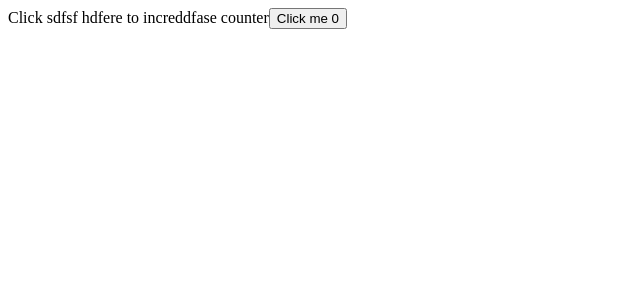
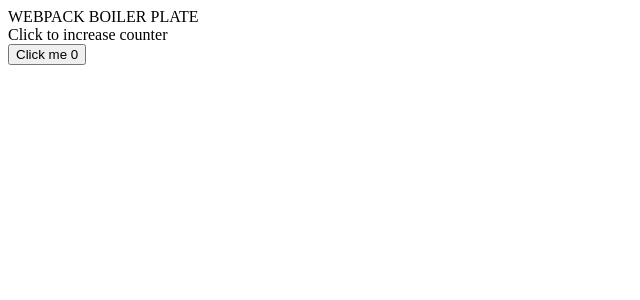
Before and after one commit to iamsumanp/webpack-init, a React app: page / in a window 1280 px wide. Shown: the top 300 px of the page, without its empty margins (0-640 px from the left). Built offline with nearby package versions, Linux system fonts and the light colour scheme.

Commit message:
add hot reload , wrap basic setup webpack project

```diff
--- a/package.json
+++ b/package.json
@@ -4,7 +4,7 @@
   "description": "",
   "main": "index.js",
   "scripts": {
-    "start": "webpack serve --config webpack/webpack.config.js --open ",
+    "start": "webpack serve --config webpack/webpack.config.js --open --hot",
     "test": "echo \"Error: no test specified\" && exit 1",
     "lint": "eslint \"./src/**/*.{js,jsx,ts,tsx,json}\"",
     "prepare": "husky install && chmod ug+x .husky/*"
@@ -18,6 +18,7 @@
     "@babel/preset-env": "^7.23.5",
     "@babel/preset-react": "^7.23.3",
     "@babel/preset-typescript": "^7.23.3",
+    "@pmmmwh/react-refresh-webpack-plugin": "^0.5.11",
     "@types/react": "^18.2.43",
     "@types/react-dom": "^18.2.17",
     "@typescript-eslint/eslint-plugin": "^6.14.0",
@@ -37,6 +38,7 @@
     "prettier": "^3.1.1",
     "react": "^18.2.0",
     "react-dom": "^18.2.0",
+    "react-refresh": "^0.14.0",
     "style-loader": "^3.3.3",
     "typescript": "^5.3.3",
     "webpack": "^5.89.0",
--- a/src/App.tsx
+++ b/src/App.tsx
@@ -1,15 +1,12 @@
-import React, { useEffect, useState } from 'react';
+import React from 'react';
 import './styles.css';
+import Test from './Test';
 
 function App() {
-  const [count, setCount] = useState<number>(0);
-
-  // useEffect(() => {}, []);
-
   return (
     <div>
-      <span>Click sdfsf hdfere to increddfase counter</span>
-      <button onClick={() => setCount(count + 1)}>Click me {count}</button>
+      <span>WEBPACK BOILER PLATE</span>
+      <Test />
     </div>
   );
 }
--- /dev/null
+++ b/src/Test.tsx
@@ -0,0 +1,14 @@
+import React, { useState } from 'react';
+
+const Test = () => {
+  const [count, setCount] = useState<number>(0);
+  return (
+    <div>
+      <span>Click to increase counter</span>
+      <br />
+      <button onClick={() => setCount(count + 1)}>Click me {count}</button>
+    </div>
+  );
+};
+
+export default Test;
--- a/webpack/webpack.config.js
+++ b/webpack/webpack.config.js
@@ -1,6 +1,7 @@
 /* eslint-disable @typescript-eslint/no-var-requires */
 const path = require('path');
 const HtmlWebpackPlugin = require('html-webpack-plugin');
+const ReactRefreshWebpackPlugin = require('@pmmmwh/react-refresh-webpack-plugin'); //? to be added in webpack.dev.js
 
 module.exports = {
   //entry point
@@ -13,7 +14,11 @@ module.exports = {
     extensions: ['.tsx', '.jsx', '.js', '.ts'],
   },
   devtool: 'inline-source-map', //better for dev as source code is mapped in bundled code //use source-map for prod for better debugging
-
+  //? to be added in webpack.dev.js
+  devServer: {
+    hot: true,
+    open: true,
+  },
   module: {
     rules: [
       {
@@ -62,5 +67,8 @@ module.exports = {
     new HtmlWebpackPlugin({
       template: path.resolve(__dirname, '..', './public/index.html'),
     }),
+
+    //experimental hot module replacement
+    new ReactRefreshWebpackPlugin(),
   ],
 };
--- a/webpack/webpack.dev.js
+++ b/webpack/webpack.dev.js
@@ -0,0 +1 @@
+//? dev configs here
--- a/webpack/webpack.prod.js
+++ b/webpack/webpack.prod.js
@@ -0,0 +1 @@
+//? prod configs here
```
Also changed, not shown: .babelrc, 1 other file (tests, documents, lock files or other folders).
